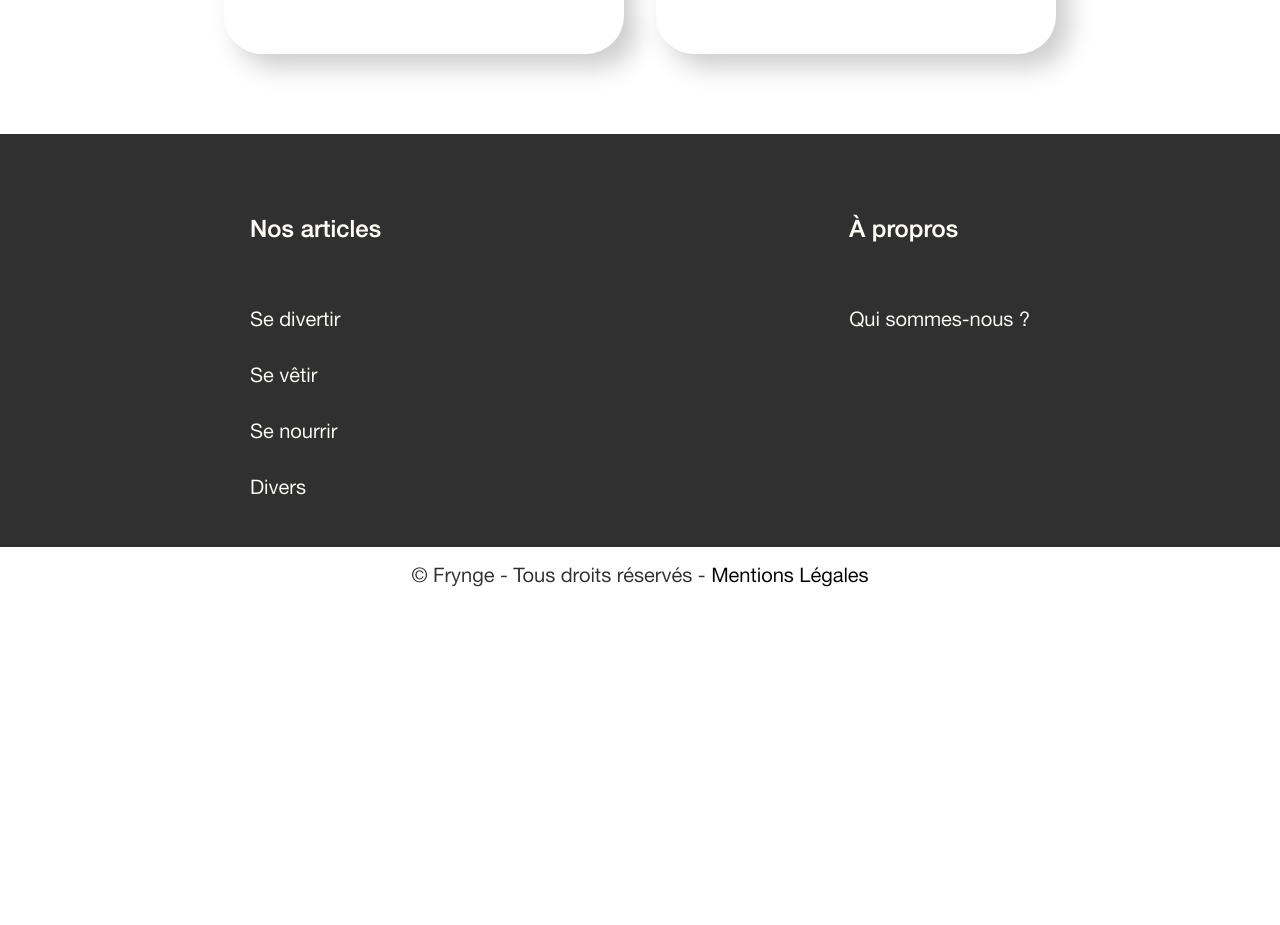
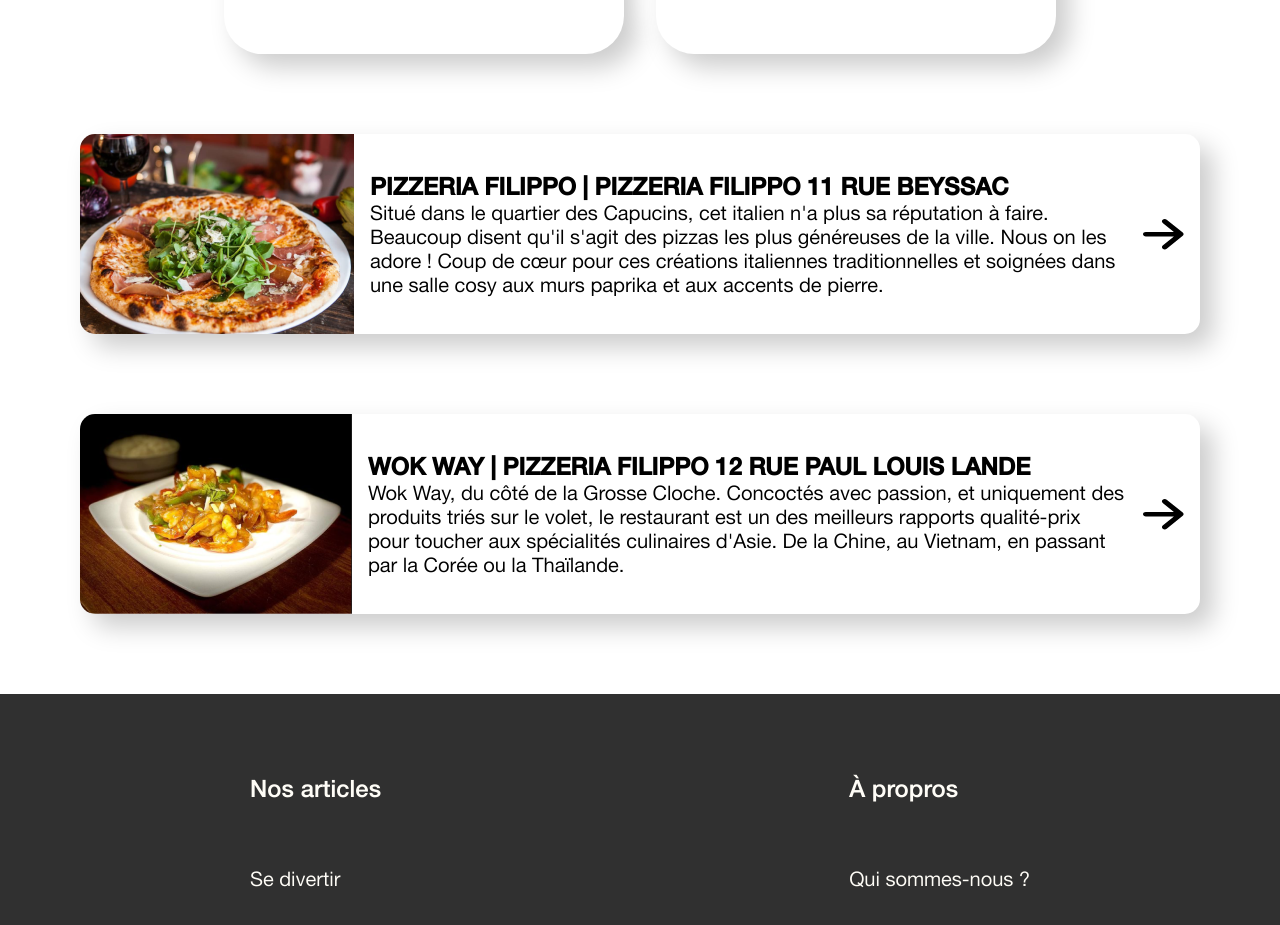
Before and after one commit to HeloisePi/Reboot2023_, a SvelteKit app: page /senourrir in a window 1280 px wide. Shown: the part 1980-2905 px from the top of the page. Before the commit the page ends 2583 px from the top, so only its background shows below. Built offline with nearby package versions, Linux system fonts and the light colour scheme.

Commit message:
All suggestion

```diff
--- a/src/routes/senourrir/+page.svelte
+++ b/src/routes/senourrir/+page.svelte
@@ -1,6 +1,7 @@
 <script>
     import Contenaire from "../component/Contenaire.svelte";
     import HeroTheme from "../component/HeroTheme.svelte";
+	import Suggestion from "../component/Suggestion.svelte";
     import ThemeButton from "../component/ThemeButton.svelte";
     import TitleH2 from "../component/TitleH2.svelte";
 </script>
@@ -25,6 +26,8 @@
         </div>
     </div>
 
+    <Suggestion src="https://www.instagram.com/p/BcVkbHeHz9d/?utm_source=ig_embed&ig_rid=703d78e0-90d7-4e57-88b2-34c15b0a8673" srcImg="/images/suggestions/5.png" title="Pizzeria Filippo | Pizzeria Filippo 11 Rue Beyssac">Situé dans le quartier des Capucins, cet italien n'a plus sa réputation à faire. Beaucoup disent qu'il s'agit des pizzas les plus généreuses de la ville. Nous on les adore ! Coup de cœur pour ces créations italiennes traditionnelles et soignées dans une salle cosy aux murs paprika et aux accents de pierre.</Suggestion>
+    <Suggestion src="https://www.instagram.com/p/BcVkbHeHz9d/?utm_source=ig_embed&ig_rid=703d78e0-90d7-4e57-88b2-34c15b0a8673" srcImg="/images/suggestions/6.png" title="Wok Way | Pizzeria Filippo 12 Rue Paul Louis Lande">Wok Way, du côté de la Grosse Cloche. Concoctés avec passion, et uniquement des produits triés sur le volet, le restaurant est un des meilleurs rapports qualité-prix pour toucher aux spécialités culinaires d'Asie. De la Chine, au Vietnam, en passant par la Corée ou la Thaïlande.</Suggestion>
 </section>
 
 
```
Also changed, not shown: static/images/suggestions/5.png (added), static/images/suggestions/6.png (added).
